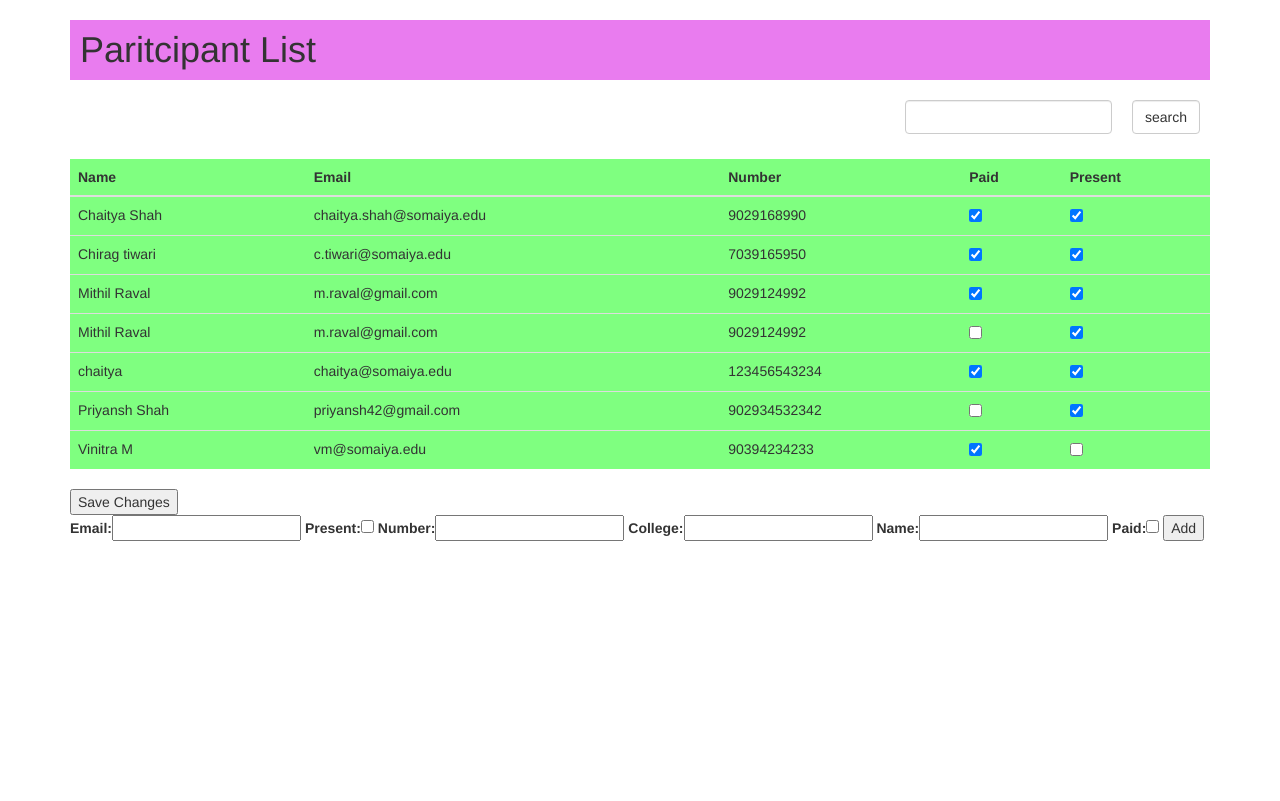
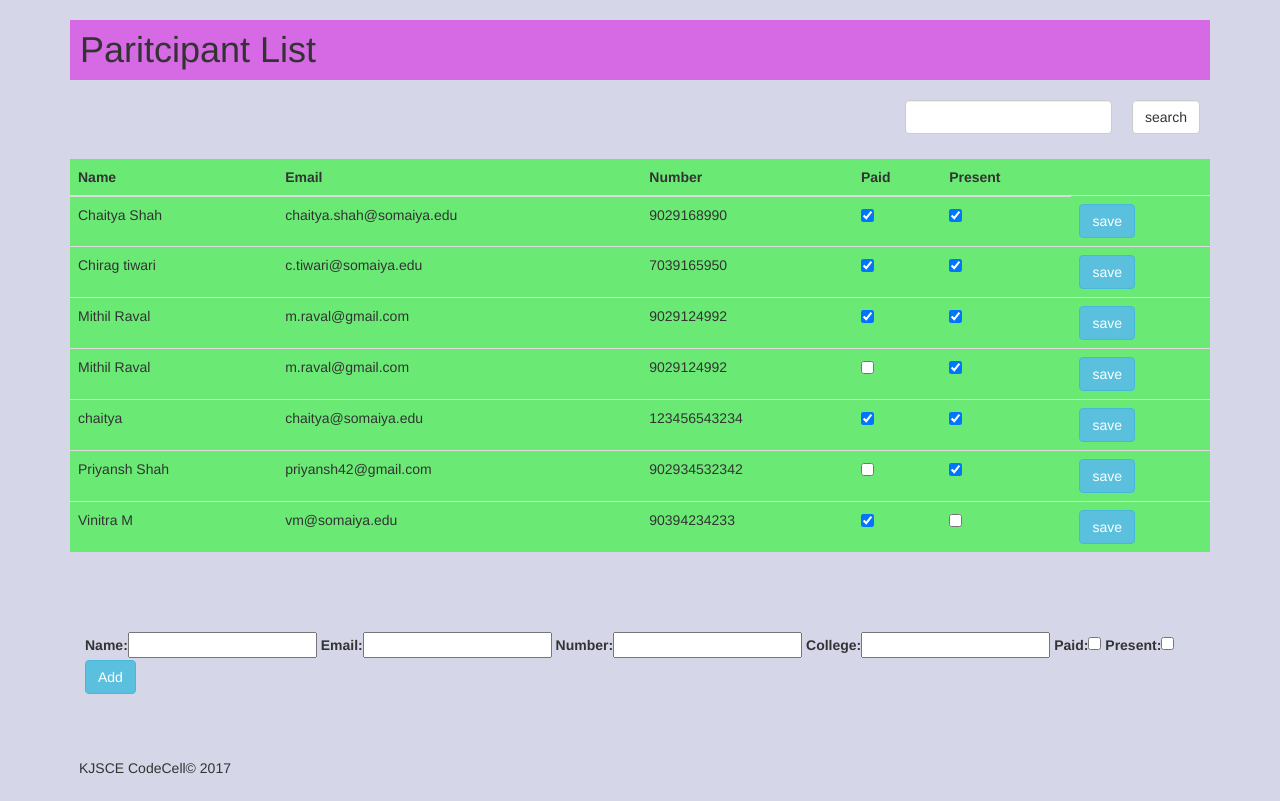
Before and after one commit to kjsce-codecell/WebPanel, a Django app: page /register/edit/ in a window 1280 px wide. Before the commit the page ends 541 px from the top, so only its background shows below. Run offline with Django 3.2, Linux system fonts and the light colour scheme; data comes from the database, SQL or seed files in the repository; both versions use the stored data as it was after the commit; some libraries are stand-ins or nearby versions.

Commit message:
Add save changes for paid and present

```diff
--- a/contestReg/forms.py
+++ b/contestReg/forms.py
@@ -4,7 +4,15 @@ from .models import Participant
 class AddNewParticipant(forms.ModelForm):
     class Meta():
         model = Participant
-        fields = {'name','email','number','college','paid','present'}
+        fields = '__all__'
+        widget = {
+        "name" : forms.TextInput(attrs={'class':'form-control'}),
+        "email": forms.TextInput(attrs={'class':'form-control'}),
+        "college": forms.TextInput(attrs={'class':'form-control'}),
+        "number": forms.TextInput(attrs={'class':'form-control'}),
+        # "": form.TextInput('class': 'form-control'),
+
+        }
 
     # name    = forms.CharField(required=True,widget=forms.TextInput(attrs={'class':'form-control'}))
     # email   = forms.EmailField(required=True,widget=forms.TextInput(attrs={'class':'form-control'}))
--- a/contestReg/static/css/style.css
+++ b/contestReg/static/css/style.css
@@ -1,3 +1,7 @@
+body{
+	background: rgba(214,214,233,2);
+}
+
 h1 {
 	padding: 10px;
 	background: rgba(215,14,225,0.54);
@@ -9,3 +13,22 @@ h1 {
 .search li{
 	margin: 10px;
 }
+
+.form-add td, .form-add th{
+	padding: 10px;
+	margin: 3px;
+}
+
+.footer{
+	padding: 5%;
+	padding-bottom: 1%;
+}
+
+
+/*
+.form-add input{
+	display: inline-block;
+}*/
+/*.form-grou input{
+	display: block;
+}*/
--- a/contestReg/templates/contestReg/edit.html
+++ b/contestReg/templates/contestReg/edit.html
@@ -9,7 +9,7 @@
 			<ul class="search nav navbar-nav navbar-right">
 				<li>
 					<div class="form-group">
-						<input type="text" name="q" class="form-control">
+						<input type="text" name="q" value="{{q}}" class="form-control">
 					</div>
 				</li>
 				<li>
@@ -20,7 +20,7 @@
 			</ul>
 		</form>
 	</div>
-	<form method="get" action="/register/edit/">
+
 	<table class="table">
 		<thead>
 			<tr>
@@ -41,7 +41,10 @@
 					<td>{% if entry.paid %} Yes {% else %} No {% endif %}</td>
 					<td>{% if entry.present %} Yes {% else %} No {% endif %}</td>
 					{% else %}
-					<td>
+					<form method="post" action="/register/save/">
+
+						{% csrf_token %}
+						<td>
 						<input class="" type="checkbox" name="paid"
 						 {% if entry.paid %} checked {% endif %}
 						 >
@@ -51,22 +54,32 @@
 						{% if entry.present %} checked {% endif %}
 						>
 					</td>
+
+
+					<td>
+						<input class="hide" name="id" type="text" value="{{entry.id}}">
+						<input class="btn btn-info" type="submit" value="save">
+					</td>
+					</form>
 					{% endif %}
 				</tr>
 			{% endfor %}
 		</tbody>
 	</table>
-	{% if not view  %}
-	<input type="submit" value="Save Changes" />
-	{% endif %}
-	</form>
 
-	{% if not view %}
-	<form action="/register/edit/" method="post">
+
+	<br>
+	<br>
+	<br>
+	<div class="container">
+		{% if not view %}
+	<form class="form-add" action="/register/edit/" method="post">
 		{% csrf_token %}
 		{{ form }}
-		<input type="submit" value="Add" />
+
+		<input class="btn btn-info " type="submit" value="Add" />
 	</form>
 	{% endif %}
+	</div>
 
 {% endblock %}
--- a/contestReg/templates/contestReg/index.html
+++ b/contestReg/templates/contestReg/index.html
@@ -14,6 +14,13 @@
 	{% endblock %}
 
 	</div>
+	<footer class="footer">
+		<div class="container">
+			<p class="grey">
+			KJSCE CodeCell&copy; 2017
+		</p>
+		</div>
+	</footer>
 
 <!-- jQuery library -->
 <script src="https://ajax.googleapis.com/ajax/libs/jquery/3.2.1/jquery.min.js"></script>
--- a/contestReg/urls.py
+++ b/contestReg/urls.py
@@ -2,6 +2,7 @@ from django.conf.urls import url
 from . import views
 
 urlpatterns = [
-	url(r'edit/$',views.edit,name="edit"),
+	url(r'edit/$',views.edit,name='edit'),
 	url(r'view/$',views.view, name='view'),
+	url(r'save/$',views.save, name='save')
 ]
--- a/contestReg/views.py
+++ b/contestReg/views.py
@@ -4,6 +4,19 @@ from django.template.loader import get_template
 from .models import Participant
 from .forms import AddNewParticipant
 
+
+def save(request):
+	if request.method == "POST":
+		paid = request.POST.get('paid','')
+		present = request.POST.get('present','')
+		paid = False if paid is '' else True
+		present = False if present is '' else True
+		id = request.POST.get('id','')
+		query = Participant.objects.get(id=id)
+		query.paid = paid
+		query.present = present
+		query.save()
+	return redirect('/register/edit/')
 
 
 
@@ -18,7 +31,7 @@ def view(request):
 		data = Participant.objects.all();
 	#template = get_template('contestReg/index.html')
 	return render(request,'contestReg/edit.html',
-		{"title": "Chaitya Shah", "view": True,"data": data})
+		{"title": "Chaitya Shah", "view": True,"data": data,'q':q})
 
 def edit(request):
 	print(request.method)
@@ -39,9 +52,10 @@ def edit(request):
 			data = Participant.objects.filter(name__startswith = q);
 		else:
 			data = Participant.objects.all();
+
 		#template = get_template('contestReg/index.html')
 		return render(request,'contestReg/edit.html',
-			{"title": "Chaitya Shah", "view": False,"data": data,"form":form})
+			{"title": "Chaitya Shah", "view": False,"data": data,"form":form,'q':q})
 
 
 # Create your views here.
```
Also changed, not shown: db.sqlite3.
